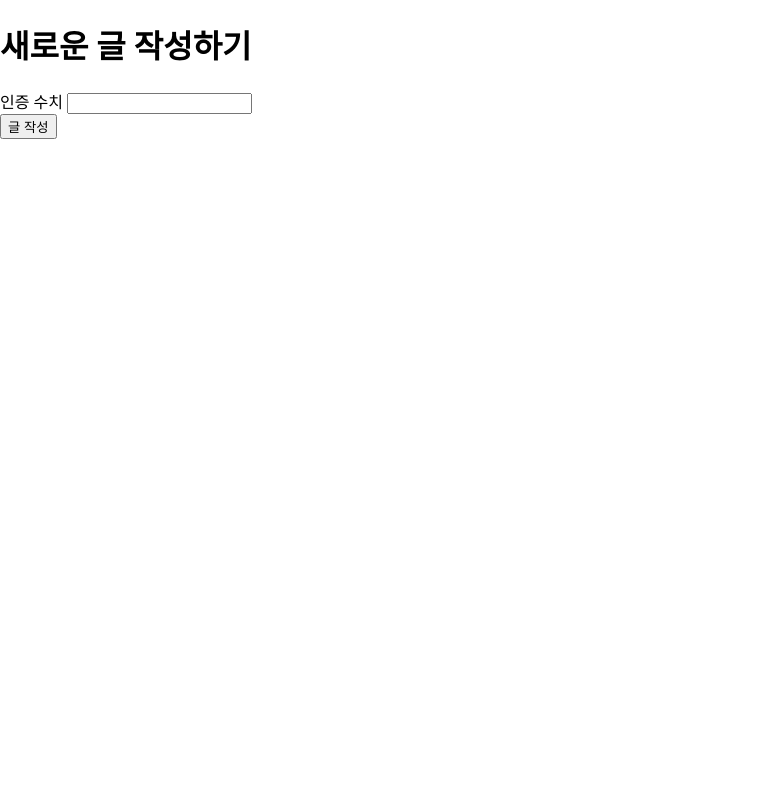
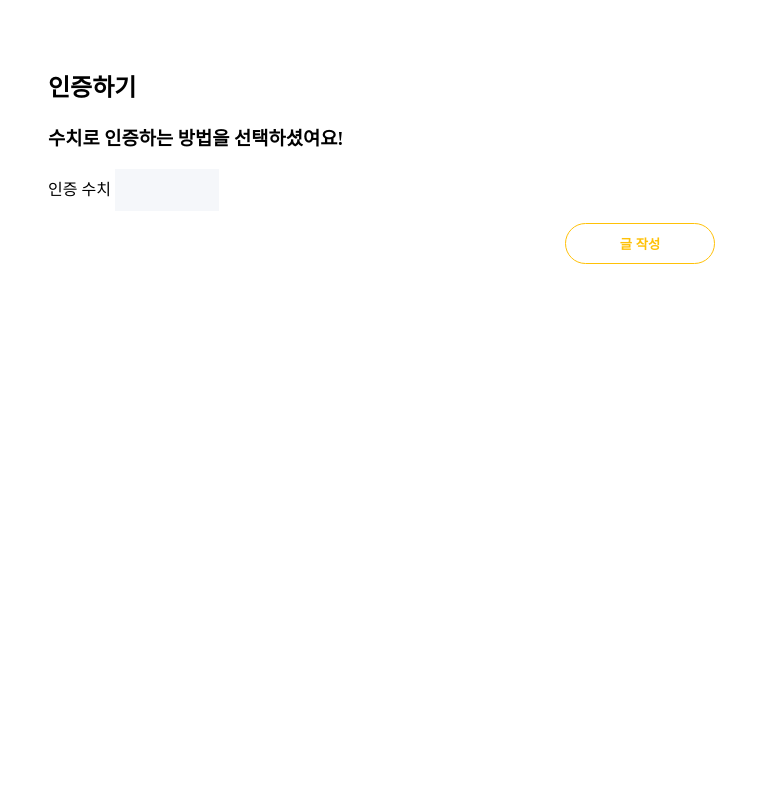
Before and after one commit to dddooo9/Miracle30, a Django app: template groups/templates/groups/certify.html in a window 1280 px wide. Shown: the whole page, without its empty margins (0-778 px from the left). Run offline with Django 3.2, Linux system fonts and the light colour scheme; the template is opened without the code that fills it, so the values that code supplies are empty; some libraries are stand-ins or nearby versions.

Commit message:
css: certify

```diff
--- a/Miracle30/static/css/element.css
+++ b/Miracle30/static/css/element.css
@@ -73,3 +73,11 @@ select {
 select:focus {
   outline: none;
 }
+
+/* textarea */
+textarea {
+  height: 40px;
+  width: 200px;
+  border: 1.7px solid var(--white-color);
+  background-color: var(--white-dark-color);
+}
--- a/groups/templates/groups/certify.html
+++ b/groups/templates/groups/certify.html
@@ -1,29 +1,33 @@
 {% extends 'base.html' %}
 
 {% block content %}
+<section class="main">
   <div class="container">
     <h1>
-    새로운 글 작성하기
+      인증하기
     </h1>
     <form action="{% url 'groups:certify' goal.id %}" method="POST" enctype="multipart/form-data">
       {% csrf_token %}
       {% if goal.certify_method == 'text' %}
       <div class="form-group">
-                <label>인증 내용</label>
-                <textarea class="form-control" name="text" required></textarea>
+        <h3>텍스트로 인증하는 방법을 선택하셨어요!</h3>
+        <label>텍스트</label><br>
+        <textarea name="text" required></textarea>
       </div>
       {% elif goal.certify_method == 'image' %}
       <div class="form-group">
-                <label>인증 사진</label>
+        <h3>사진으로 인증하는 방법을 선택하셨어요!</h3>
         <input type="file" name="image" accept="image/*" required>
       </div>
       {% else %}
       <div class="form-group">
+        <h3>수치로 인증하는 방법을 선택하셨여요!</h3>
         <label>인증 수치</label>
-                <input type="text" class="form-control" name="figure" required>
+        <input type="text" class="input1" name="figure" required>
       </div>
       {% endif %}
-        <input type="submit" value="글 작성" class="btn btn-outline-primary">
+      <input type="submit" value="글 작성" class="btn1 btn_center">
     </form>
   </div>
+</section>
 {% endblock %}
--- a/groups/templates/groups/show_certify.html
+++ b/groups/templates/groups/show_certify.html
@@ -2,6 +2,9 @@
 {% load static %}
 {% block content %}
 
+<section class="main">
+  <h1 class="title">인증</h1>
+  <div class="container">
     {% for certify in certifies %}
     <p>{{ certify.user }}</p>
     <p>{{ certify.created }}</p>
@@ -15,4 +18,7 @@
     <p>{{ certify.value }}</p>
     {% endif %}
     {% endfor %}
+  </div>
+</section>
+
 {% endblock %}
```
Also changed, not shown: Miracle30/static/css/add_goal.css (+0 -7 lines). Lines whose indentation alone changed are shown as unchanged.
